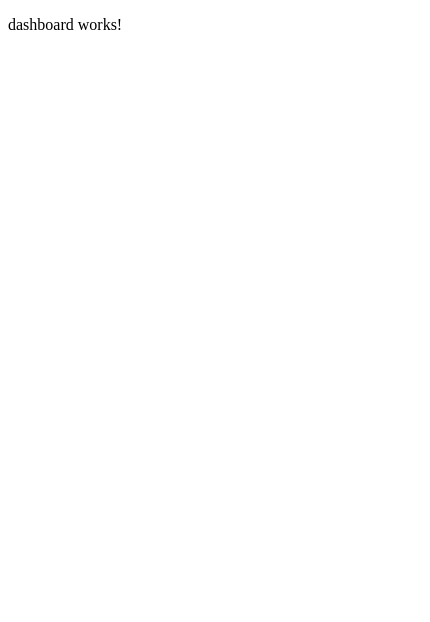
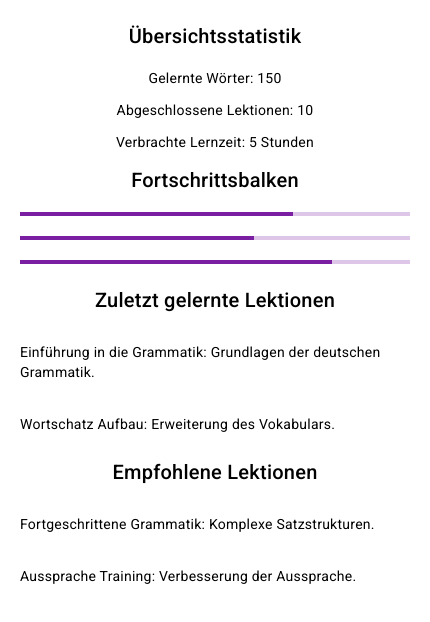
Before and after one commit to Mapacherama/deutsch-lernfortschritt-tracker, an Angular app: page /dashboard in a window 390 px wide. Shown: the top 622 px of the page, 430 px wide, since content can reach past the window. Built offline with nearby package versions, Linux system fonts and the light colour scheme.

Commit message:
Feature: Update the .Gitignore, and made the Dashboard/homepage responsive

```diff
--- a/angular.json
+++ b/angular.json
@@ -25,6 +25,7 @@
               "src/assets"
             ],
             "styles": [
+              "@angular/material/prebuilt-themes/purple-green.css",
               "src/styles.css"
             ],
             "scripts": []
@@ -87,6 +88,7 @@
               "src/assets"
             ],
             "styles": [
+              "@angular/material/prebuilt-themes/purple-green.css",
               "src/styles.css"
             ],
             "scripts": []
--- a/package.json
+++ b/package.json
@@ -11,10 +11,12 @@
   "private": true,
   "dependencies": {
     "@angular/animations": "^16.2.0",
+    "@angular/cdk": "^16.2.14",
     "@angular/common": "^16.2.0",
     "@angular/compiler": "^16.2.0",
     "@angular/core": "^16.2.0",
     "@angular/forms": "^16.2.0",
+    "@angular/material": "^16.2.14",
     "@angular/platform-browser": "^16.2.0",
     "@angular/platform-browser-dynamic": "^16.2.0",
     "@angular/router": "^16.2.0",
--- a/src/app/app.module.ts
+++ b/src/app/app.module.ts
@@ -1,5 +1,6 @@
 import { NgModule } from '@angular/core';
 import { BrowserModule } from '@angular/platform-browser';
+import { MatProgressBarModule } from '@angular/material/progress-bar';
 
 import { AppRoutingModule } from './app-routing.module';
 import { AppComponent } from './app.component';
@@ -14,7 +15,8 @@ import { DashboardComponent } from './dashboard/dashboard.component';
   ],
   imports: [
     BrowserModule,
-    AppRoutingModule
+    AppRoutingModule,
+    MatProgressBarModule
   ],
   providers: [],
   bootstrap: [AppComponent]
--- a/src/app/dashboard/dashboard.component.css
+++ b/src/app/dashboard/dashboard.component.css
@@ -0,0 +1,34 @@
+.dashboard {
+    display: flex;
+    flex-direction: column;
+    align-items: center;
+    padding: 20px;
+  }
+
+  mat-progress-bar {
+    width: 100%; /* Stellen Sie sicher, dass die Fortschrittsbalken die volle Breite nutzen */
+    margin-bottom: 20px;
+  }
+
+  @media (max-width: 768px) {
+    /* Anpassungen für Tablets und Mobilgeräte */
+    .dashboard {
+      flex-direction: column;
+    }
+
+    h2 {
+      text-align: center;
+    }
+
+    div {
+      padding: 10px;
+      width: 100%; /* Stellen Sie die Breite für kleinere Bildschirme ein */
+    }
+  }
+
+  @media (max-width: 480px) {
+    /* Weitere Anpassungen speziell für Mobilgeräte */
+    p {
+      font-size: 14px; /* Schriftgröße für kleinere Bildschirme anpassen */
+    }
+  }
--- a/src/app/dashboard/dashboard.component.html
+++ b/src/app/dashboard/dashboard.component.html
@@ -1 +1,21 @@
-<p>dashboard works!</p>
+<div class="dashboard">
+    <h2>Übersichtsstatistik</h2>
+    <p>Gelernte Wörter: {{gelernteWoerter}}</p>
+    <p>Abgeschlossene Lektionen: {{abgeschlosseneLektionen}}</p>
+    <p>Verbrachte Lernzeit: {{verbrachteLernzeit}}</p>
+
+    <h2>Fortschrittsbalken</h2>
+    <mat-progress-bar mode="determinate" value="{{fortschrittsStatistiken.grammatik}}"></mat-progress-bar>
+    <mat-progress-bar mode="determinate" value="{{fortschrittsStatistiken.wortschatz}}"></mat-progress-bar>
+    <mat-progress-bar mode="determinate" value="{{fortschrittsStatistiken.aussprache}}"></mat-progress-bar>
+
+    <h2>Zuletzt gelernte Lektionen</h2>
+    <div *ngFor="let lektion of zuletztGelernteLektionen">
+      <p>{{lektion.name}}: {{lektion.beschreibung}}</p>
+    </div>
+
+    <h2>Empfohlene Lektionen</h2>
+    <div *ngFor="let lektion of empfohleneLektionen">
+      <p>{{lektion.name}}: {{lektion.beschreibung}}</p>
+    </div>
+  </div>
--- a/src/app/dashboard/dashboard.component.ts
+++ b/src/app/dashboard/dashboard.component.ts
@@ -1,10 +1,36 @@
-import { Component } from '@angular/core';
+import { Component, OnInit } from '@angular/core';
 
 @Component({
   selector: 'app-dashboard',
   templateUrl: './dashboard.component.html',
   styleUrls: ['./dashboard.component.css']
 })
-export class DashboardComponent {
+export class DashboardComponent implements OnInit {
+
+  // Beispiel Daten
+  gelernteWoerter = 150;
+  abgeschlosseneLektionen = 10;
+  verbrachteLernzeit = '5 Stunden'; // Im realen Szenario, berechnen basierend auf tatsächlichen Daten
+  fortschrittsStatistiken = {
+    grammatik: 70, // Prozent
+    wortschatz: 60, // Prozent
+    aussprache: 80, // Prozent
+  };
+
+  // Daten für zuletzt gelernte Lektionen und empfohlene Lektionen
+  zuletztGelernteLektionen = [
+    { name: 'Einführung in die Grammatik', beschreibung: 'Grundlagen der deutschen Grammatik.' },
+    { name: 'Wortschatz Aufbau', beschreibung: 'Erweiterung des Vokabulars.' }
+  ];
+
+  empfohleneLektionen = [
+    { name: 'Fortgeschrittene Grammatik', beschreibung: 'Komplexe Satzstrukturen.' },
+    { name: 'Aussprache Training', beschreibung: 'Verbesserung der Aussprache.' }
+  ];
+
+  constructor() { }
+
+  ngOnInit(): void {
+  }
 
 }
--- a/src/index.html
+++ b/src/index.html
@@ -6,8 +6,11 @@
   <base href="/">
   <meta name="viewport" content="width=device-width, initial-scale=1">
   <link rel="icon" type="image/x-icon" href="favicon.ico">
+  <link rel="preconnect" href="https://fonts.gstatic.com">
+  <link href="https://fonts.googleapis.com/css2?family=Roboto:wght@300;400;500&display=swap" rel="stylesheet">
+  <link href="https://fonts.googleapis.com/icon?family=Material+Icons" rel="stylesheet">
 </head>
-<body>
+<body class="mat-typography">
   <app-root></app-root>
 </body>
 </html>
--- a/src/styles.css
+++ b/src/styles.css
@@ -1 +1,4 @@
 /* You can add global styles to this file, and also import other style files */
+
+html, body { height: 100%; }
+body { margin: 0; font-family: Roboto, "Helvetica Neue", sans-serif; }
```
Also changed, not shown: 2 other files (tests, documents, lock files or other folders).
